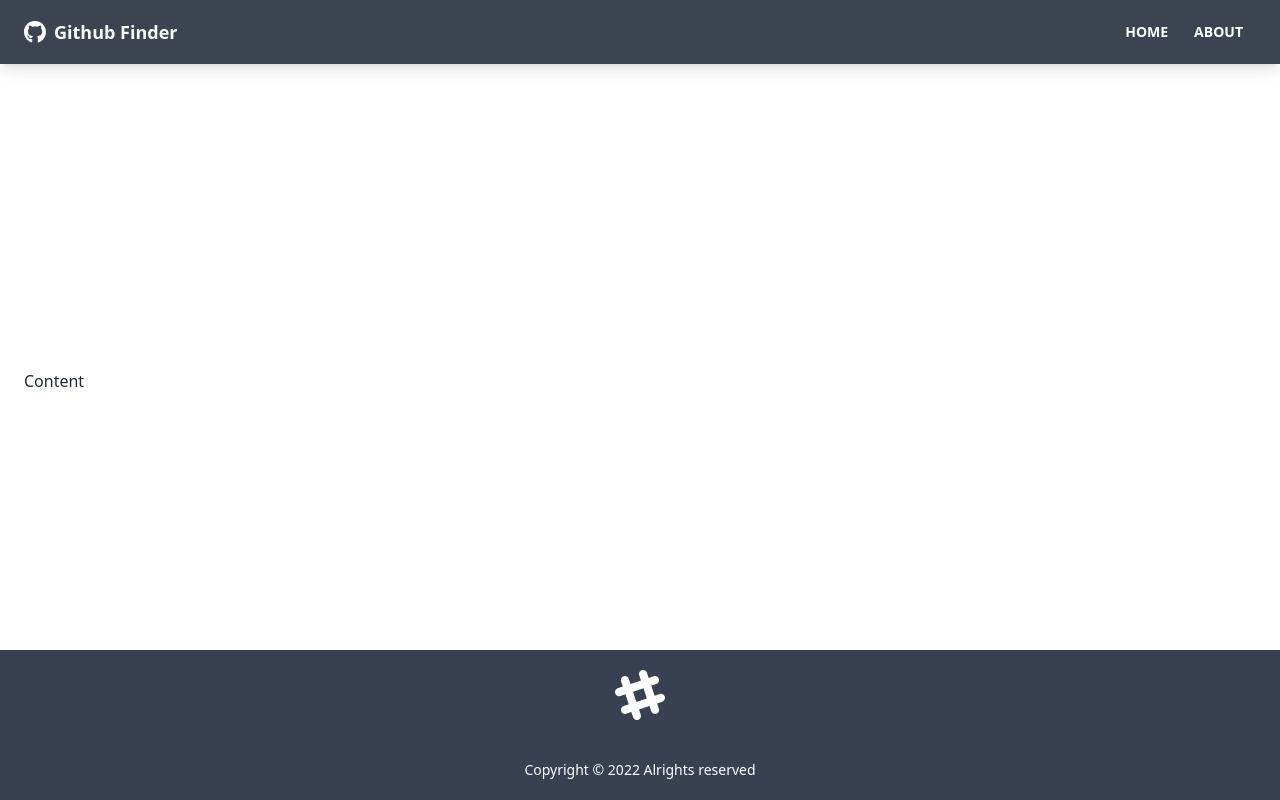
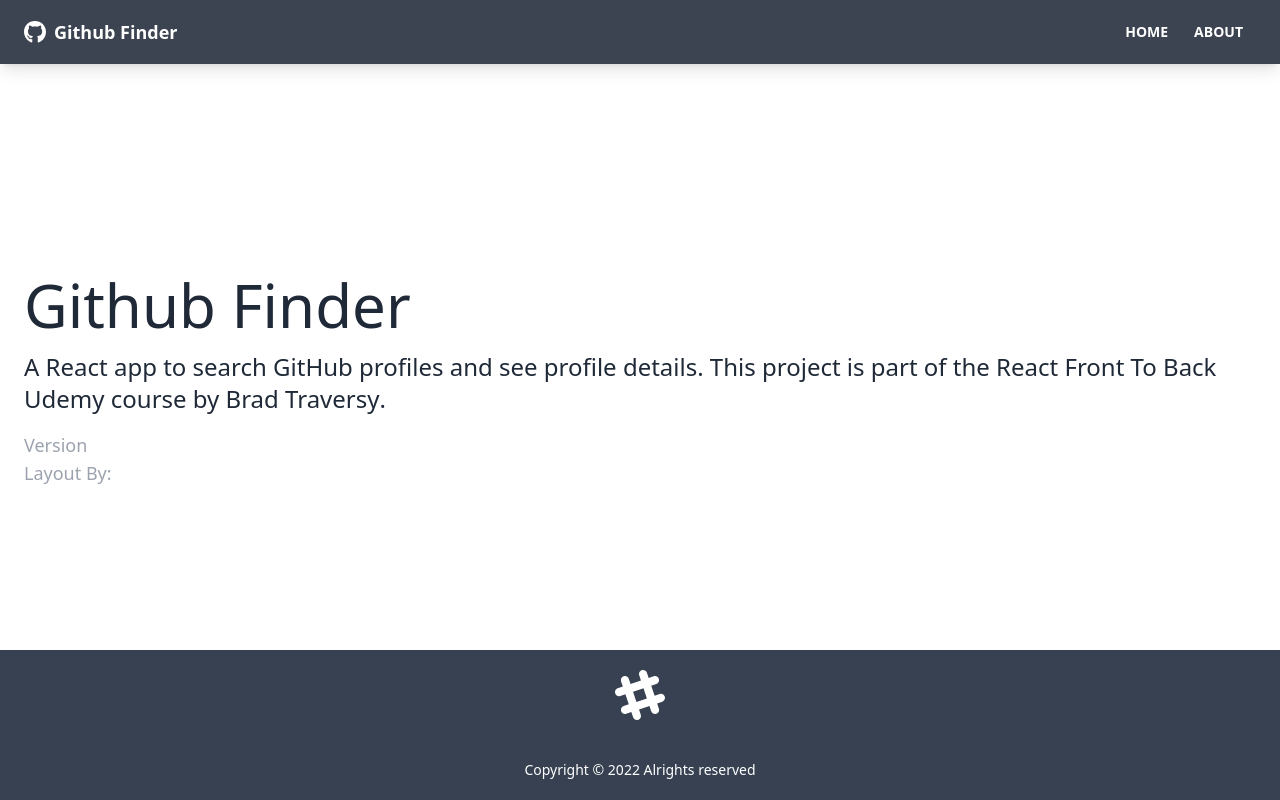
Before and after one commit to AmkaE/github-finder-app, a React (Vite) app: page /about in a window 1280 px wide. Built offline with nearby package versions, Linux system fonts and the light colour scheme.

Commit message:
create routes and pages

```diff
--- a/src/App.jsx
+++ b/src/App.jsx
@@ -1,4 +1,10 @@
 import { BrowserRouter as Router, Routes, Route } from 'react-router-dom';
+/***** Pages *****/
+import Home from './pages/Home';
+import About from './pages/About';
+import NotFound from './pages/NotFound';
+/*****-----------*****/
+/***** Components *****/
 import Navbar from './components/layout/Navbar';
 import Footer from './components/layout/Footer';
 
@@ -7,7 +13,14 @@
 		<Router>
 			<div className='flex flex-col justify-between h-screen'>
 				<Navbar />
-				<main className='container mx-auto px-6 p-12'>Content</main>
+				<main className='container mx-auto px-6 p-12'>
+					<Routes>
+						<Route path='/' element={<Home />} />
+						<Route path='/about' element={<About />} />
+						<Route path='/notfound' element={<NotFound />} />
+						<Route path='/*' element={<NotFound />} />
+					</Routes>
+				</main>
 				<Footer />
 			</div>
 		</Router>
--- /dev/null
+++ b/src/pages/About.jsx
@@ -0,0 +1,31 @@
+const About = () => {
+	return (
+		<>
+			<h1 className='text-6xl mb-4'>Github Finder</h1>
+			<p className='mb-4 text-2xl font-light'>
+				A React app to search GitHub profiles and see profile details. This
+				project is part of the
+				<a href='https://www.udemy.com/course/modern-react-front-to-back/'>
+					{' '}
+					React Front To Back
+				</a>{' '}
+				Udemy course by
+				<strong>
+					<a href='https://traversymedia.com'> Brad Traversy</a>
+				</strong>
+				.
+			</p>
+			<p className='text-lg text-gray-400'>
+				Version <span className='text-white'>1.0.0</span>
+			</p>
+			<p className='text-lg text-gray-400'>
+				Layout By:{' '}
+				<a className='text-white' href='https://twitter.com/hassibmoddasser'>
+					Hassib Moddasser
+				</a>
+			</p>
+		</>
+	);
+};
+
+export default About;
--- /dev/null
+++ b/src/pages/Home.jsx
@@ -0,0 +1,10 @@
+const Home = () => {
+	return (
+		<div>
+			<h1 className='text-6xl text-center'>Welcome</h1>
+			{/* @TODO: User search component */}
+		</div>
+	);
+};
+
+export default Home;
--- /dev/null
+++ b/src/pages/NotFound.jsx
@@ -0,0 +1,20 @@
+import { FaHome } from 'react-icons/fa';
+import { Link } from 'react-router-dom';
+
+const NotFound = () => {
+	return (
+		<div className='hero'>
+			<div className='text-center hero-content'>
+				<div className='max-w-lg'>
+					<h1 className='text-8xl font-bold mb-8'>Oops!</h1>
+					<p className='text-5xl mb-8'>404 - Page Not Foun!</p>
+					<Link to='/' className='btn btn-primary btn-lg'>
+						<FaHome className='mr-2' /> Back To home
+					</Link>
+				</div>
+			</div>
+		</div>
+	);
+};
+
+export default NotFound;
```
